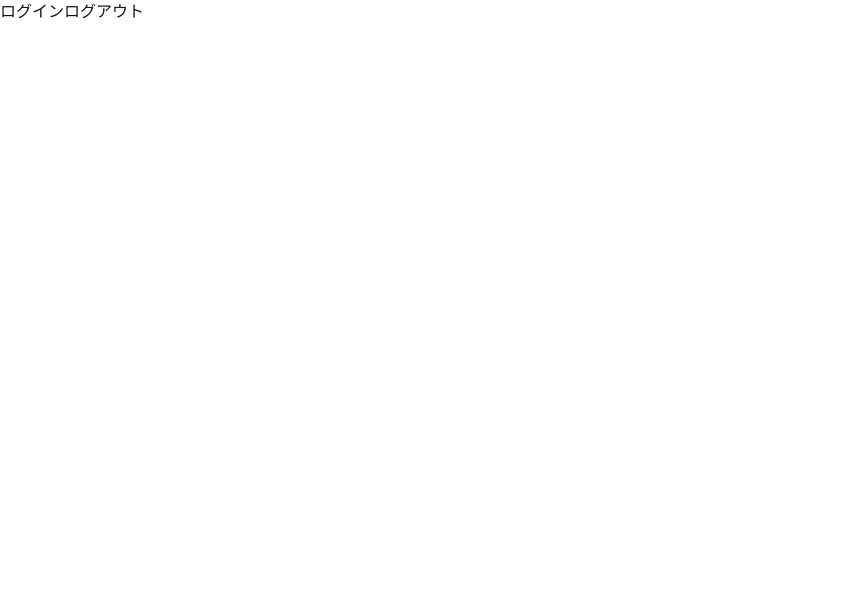
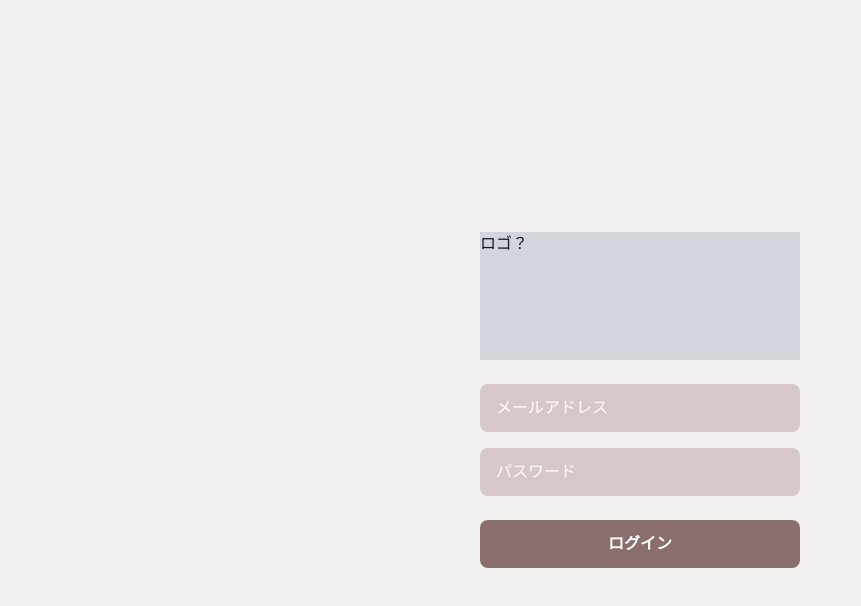
Before and after one commit to watnow2025-SpringProject-team3/SpringProject, a Next.js app in the folder loellingite/: page /login in a window 1280 px wide. Shown: the top 606 px of the page, without its empty margins (0-861 px from the left). Built offline with nearby package versions, Linux system fonts and the light colour scheme.

Commit message:
feat: 入力ボックスとログインボタンUIの実装

```diff
--- a/loellingite/src/app/login/page.tsx
+++ b/loellingite/src/app/login/page.tsx
@@ -1,27 +1,32 @@
 "use client";
 
 import React from "react";
-import { signInWithGoogle, signOut } from "../../../lib/supabase-auth/authGoogle";
-import { useRouter } from "next/navigation";
-
 
 export default function LoginPage() {
-    // Googleログイン
-    const handleGoogleLogin = async () => {
-        await signInWithGoogle();
-    }
+    return (
+        <div className="flex flex-col items-center justify-center min-h-screen bg-[#F3F0F0]">
+            <div className="w-full max-w-xs space-y-6">
+                <div className="bg-gray-300 h-32 w-full">ロゴ？</div>
 
-    // Googleログアウト
-    const router = useRouter();
-    const handleGoogleLogout = async () => {
-        const result = await signOut();
-        if (result) router.refresh();
-    }
+                <div className="space-y-4">
+                    <input
+                        type="email"
+                        placeholder="メールアドレス"
+                        className="w-full px-4 py-3 text-white bg-[#d8c7c7] rounded-lg focus:outline-none placeholder-white"
+                    />
+                    <input
+                        type="password"
+                        placeholder="パスワード"
+                        className="w-full px-4 py-3 text-white bg-[#d8c7c7] rounded-lg focus:outline-none placeholder-white"
+                    />
+                </div>
 
-    return (
-        <div>
-            <button onClick={handleGoogleLogin}>ログイン</button>
-            <button onClick={handleGoogleLogout}>ログアウト</button>
+                <button
+                    className="w-full px-4 py-3 font-bold text-white bg-[#8b6f6f] rounded-lg hover:bg-opacity-90 focus:outline-none"
+                >
+                    ログイン
+                </button>
+            </div>
         </div>
-    )
+    );
 }
```
